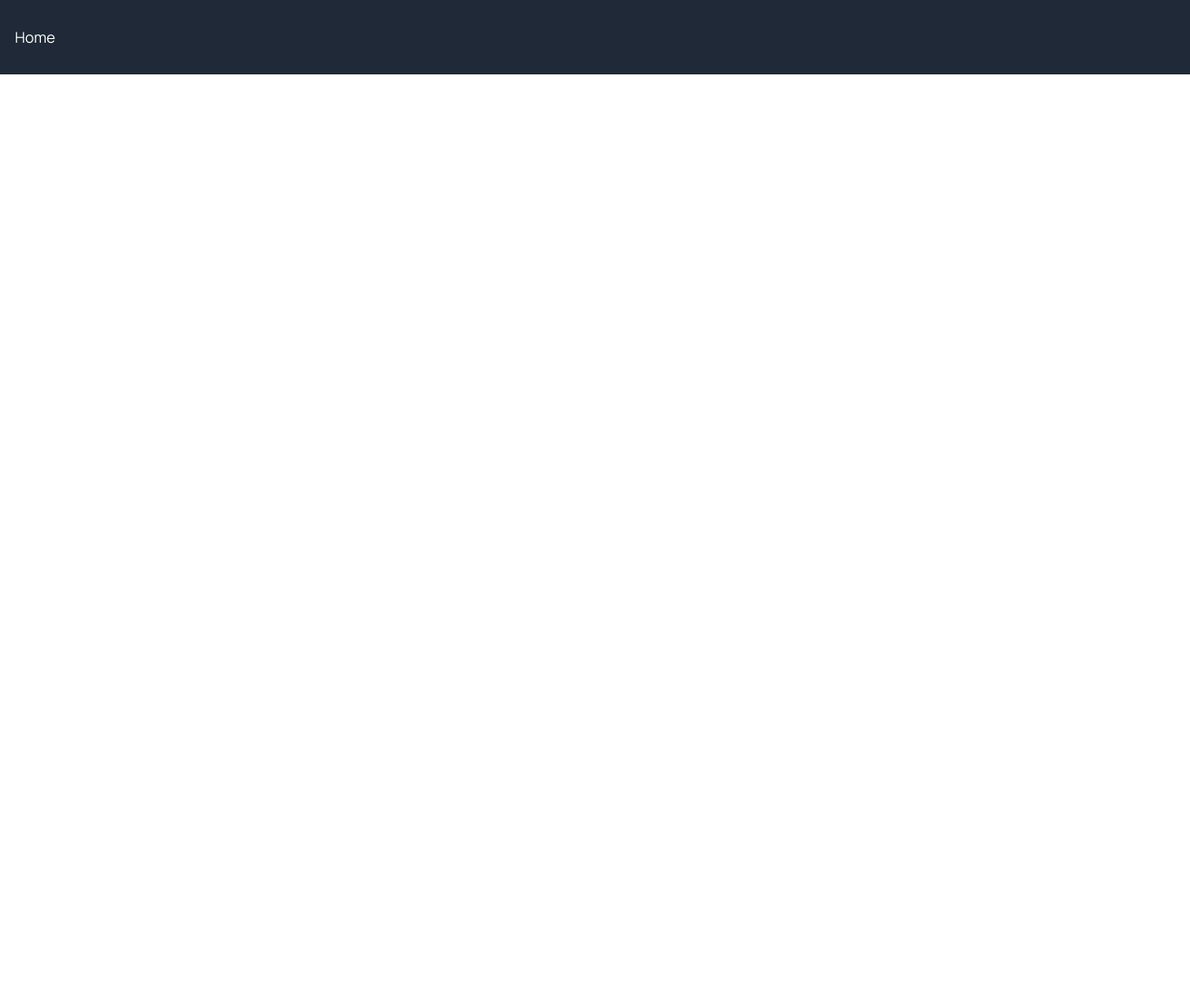
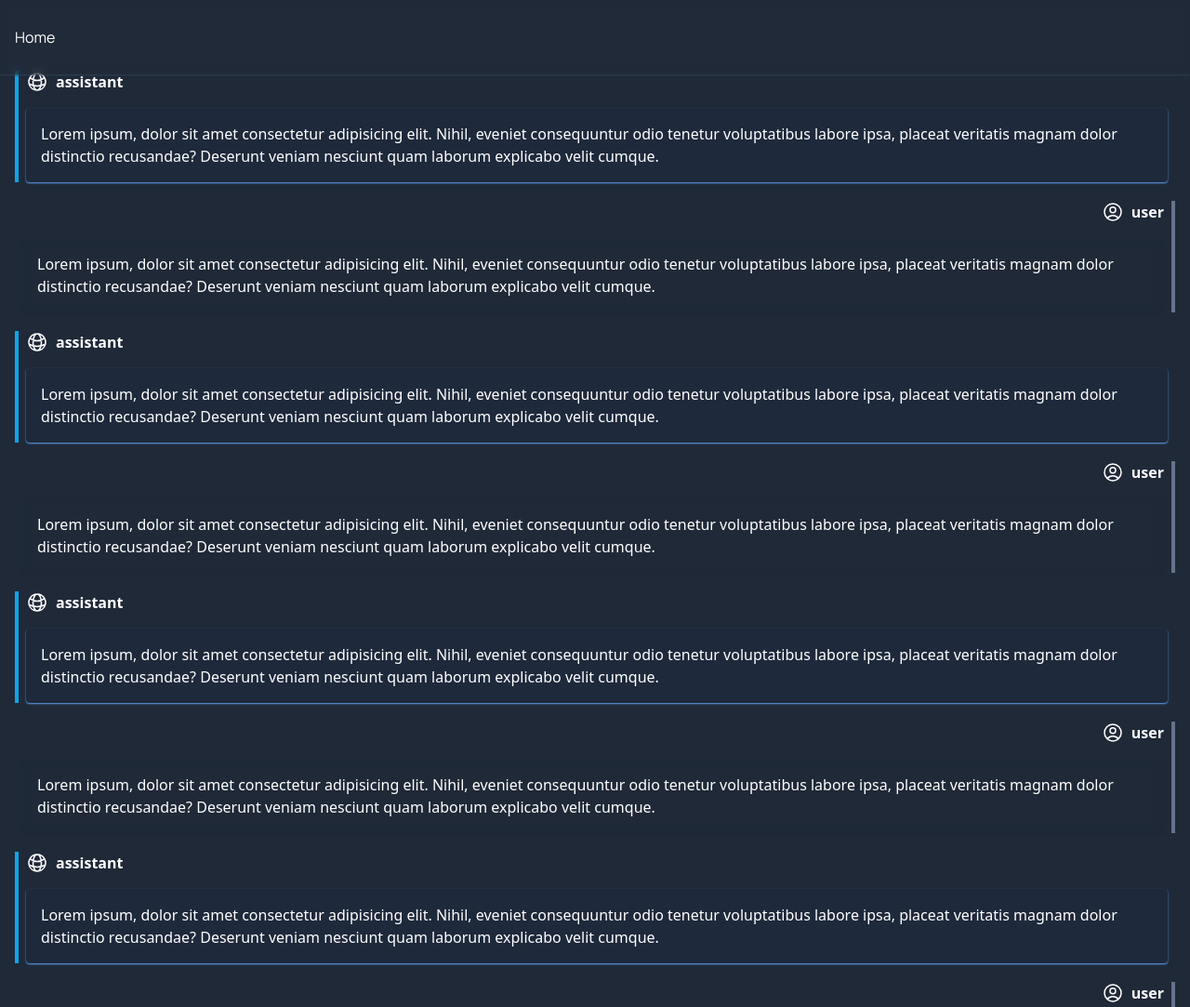
Before and after one commit to Anthonyzok521/aisac, an Astro site: page / in a window 1280 px wide. Shown: the top 1083 px of the page at 93% size. Before the commit the page ends 800 px from the top, so only its background shows below. Built offline with nearby package versions, Linux system fonts and the light colour scheme; Astro itself is replaced by a stand-in of ours.

Commit message:
feat: Creting Inbox and Messages

```diff
--- /dev/null
+++ b/src/components/Icons/Avatar.jsx
@@ -0,0 +1,19 @@
+const Avatar = ({ role }) => {
+    if(role === "user"){
+        return (
+            <svg xmlns="http://www.w3.org/2000/svg" fill="none" viewBox="0 0 24 24" strokeWidth={1.5} stroke="currentColor" className="size-6">
+            <path strokeLinecap="round" strokeLinejoin="round" d="M17.982 18.725A7.488 7.488 0 0 0 12 15.75a7.488 7.488 0 0 0-5.982 2.975m11.963 0a9 9 0 1 0-11.963 0m11.963 0A8.966 8.966 0 0 1 12 21a8.966 8.966 0 0 1-5.982-2.275M15 9.75a3 3 0 1 1-6 0 3 3 0 0 1 6 0Z" />
+            </svg>
+
+        )
+    }
+
+    return (
+        <svg xmlns="http://www.w3.org/2000/svg" fill="none" viewBox="0 0 24 24" strokeWidth={1.5} stroke="currentColor" className="size-6">
+        <path strokeLinecap="round" strokeLinejoin="round" d="M12 21a9.004 9.004 0 0 0 8.716-6.747M12 21a9.004 9.004 0 0 1-8.716-6.747M12 21c2.485 0 4.5-4.03 4.5-9S14.485 3 12 3m0 18c-2.485 0-4.5-4.03-4.5-9S9.515 3 12 3m0 0a8.997 8.997 0 0 1 7.843 4.582M12 3a8.997 8.997 0 0 0-7.843 4.582m15.686 0A11.953 11.953 0 0 1 12 10.5c-2.998 0-5.74-1.1-7.843-2.918m15.686 0A8.959 8.959 0 0 1 21 12c0 .778-.099 1.533-.284 2.253m0 0A17.919 17.919 0 0 1 12 16.5c-3.162 0-6.133-.815-8.716-2.247m0 0A9.015 9.015 0 0 1 3 12c0-1.605.42-3.113 1.157-4.418" />
+        </svg>
+
+    )
+}
+
+export default Avatar;
--- a/src/components/Inbox/inbox.astro
+++ b/src/components/Inbox/inbox.astro
@@ -2,6 +2,6 @@
 
 ---
 
-<div>
+<div class="flex flex-col gap-5">
     <slot />
 </div>
--- a/src/components/Messages/message.astro
+++ b/src/components/Messages/message.astro
@@ -0,0 +1,43 @@
+---
+    import Avatar from "../Icons/Avatar.jsx";
+    interface Props {
+        role: String;
+    }
+
+    //Classes Tailwind
+    const messageClass = `
+    flex
+    flex-col
+    gap-4
+    text-white
+    px-2
+    ${Astro.props.role === 'assistant' ? 'border-s-4 ' : 'border-r-4 '}
+    ${Astro.props.role === 'assistant' ? 'border-sky-500' : 'border-slate-500'}
+    `;
+
+    const styleAssistant = `
+    p-4
+    backdrop-blur-sm
+    shadow-sm
+    ${Astro.props.role === 'assistant' ? 'shadow-blue-400' : ''}
+    ${Astro.props.role === 'assistant' ? 'bg-slate-800' : ''}
+    rounded
+    `;
+
+    const styleAvatar = `
+        flex
+        w-full
+        h-full
+        gap-2
+        items-center
+        ${Astro.props.role === 'assistant' ? 'justify-start' : 'justify-end'}
+    `;
+---
+
+<div class={messageClass} >
+    <div class={styleAvatar}>
+        <Avatar role={Astro.props.role}/>
+        <p class="font-bold">{Astro.props.role}</p>
+    </div>
+    <p class={styleAssistant}>Lorem ipsum, dolor sit amet consectetur adipisicing elit. Nihil, eveniet consequuntur odio tenetur voluptatibus labore ipsa, placeat veritatis magnam dolor distinctio recusandae? Deserunt veniam nesciunt quam laborum explicabo velit cumque.</p>
+</div>
--- a/src/components/UI/Header/header.astro
+++ b/src/components/UI/Header/header.astro
@@ -7,9 +7,12 @@
         justify-between
         items-center
         h-20 w-full
-        bg-gray-800
         text-white
         px-4
+        shadow-sm
+        shadow-slate-700
+        backdrop-blur-sm
+        fixed
     `;
 ---
 
@@ -20,5 +23,7 @@
 <style>
     header{
         font-family: 'Manrope', sans-serif;
+        background-color: rgba(34, 44, 58, 0.562);
+        z-index: 1;
     }
 </style>
--- a/src/layouts/Layout.astro
+++ b/src/layouts/Layout.astro
@@ -1,5 +1,4 @@
 ---
-import "../styles/global.css";
 const { title } = Astro.props;
 ---
 <html lang="en">
@@ -13,7 +12,7 @@ const { title } = Astro.props;
         <link rel="preconnect" href="https://fonts.gstatic.com" crossorigin>
         <link href="https://fonts.googleapis.com/css2?family=Manrope:wght@200..800&display=swap" rel="stylesheet">
 	</head>
-	<body>
+	<body class="bg-gray-800">
         <slot />
     </body>
 </html>
--- a/src/pages/index.astro
+++ b/src/pages/index.astro
@@ -5,13 +5,25 @@
 	import Footer from "../components/UI/Footer/footer.astro";
 	import Inbox from "../components/Inbox/inbox.astro";
 	import Prompt from "../components/Prompt/prompt.astro";
+	import Message from "../components/Messages/message.astro";
 ---
 
 <Layout title="AISAC">
 	<Header />
 	<Aside />
-	<main class="flex container mx-auto px-4">
-		<Inbox />
+	<main class="flex container mx-auto px-4 overflow-hidden">
+		<Inbox>
+			<div class="h-14"></div>
+			<Message role={"assistant"}/>
+			<Message role={"user"}/>
+			<Message role={"assistant"}/>
+			<Message role={"user"}/>
+			<Message role={"assistant"}/>
+			<Message role={"user"}/>
+			<Message role={"assistant"}/>
+			<Message role={"user"}/>
+			<Message role={"assistant"}/>
+		</Inbox>
 		<Prompt />
 	</main>
 	<Footer />
```
Also changed, not shown: src/styles/global.css (deleted).
